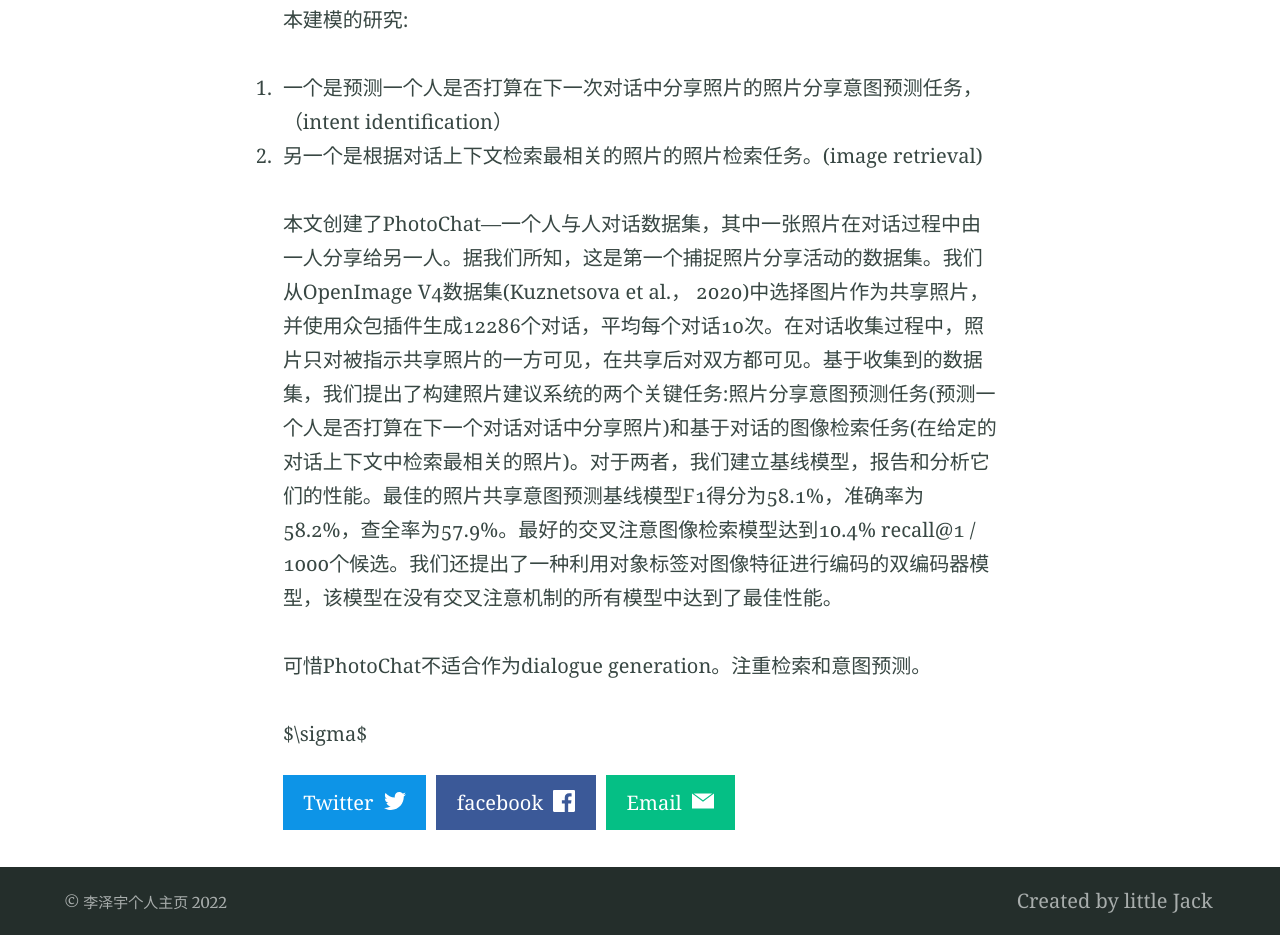
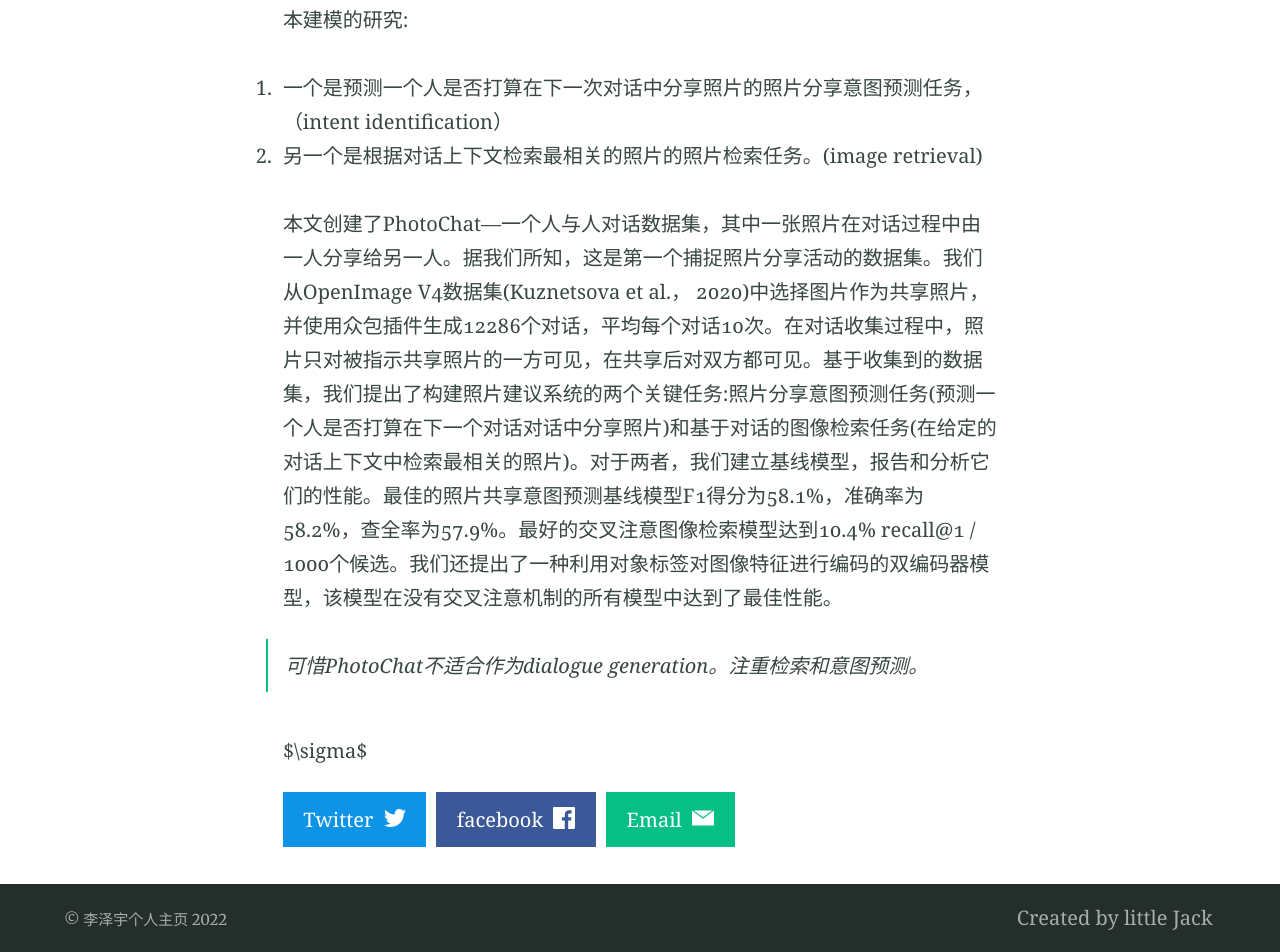
Before and after one commit to lizeyujack/lizeyujack.github.io, a Jekyll site: the page built from _posts/2022-10-11-example-post-21.md, in a window 1280 px wide. Shown: the part 1298-2250 px from the top of the page. Built offline with Jekyll 4.4.1, drawn with Linux system fonts in a browser that asks for light colours.

```diff
--- a/_posts/2022-10-11-example-post-21.md
+++ b/_posts/2022-10-11-example-post-21.md
@@ -20,6 +20,6 @@ PhotoChat 论文精读:
 本文创建了PhotoChat—一个人与人对话数据集，其中一张照片在对话过程中由一人分享给另一人。据我们所知，这是第一个捕捉照片分享活动的数据集。我们从OpenImage V4数据集(Kuznetsova et al.， 2020)中选择图片作为共享照片，并使用众包插件生成12286个对话，平均每个对话10次。在对话收集过程中，照片只对被指示共享照片的一方可见，在共享后对双方都可见。基于收集到的数据集，我们提出了构建照片建议系统的两个关键任务:照片分享意图预测任务(预测一个人是否打算在下一个对话对话中分享照片)和基于对话的图像检索任务(在给定的对话上下文中检索最相关的照片)。对于两者，我们建立基线模型，报告和分析它们的性能。最佳的照片共享意图预测基线模型F1得分为58.1%，准确率为58.2%，查全率为57.9%。最好的交叉注意图像检索模型达到10.4% recall@1 / 1000个候选。我们还提出了一种利用对象标签对图像特征进行编码的双编码器模型，该模型在没有交叉注意机制的所有模型中达到了最佳性能。
 
 
-可惜PhotoChat不适合作为dialogue generation。注重检索和意图预测。
+> 可惜PhotoChat不适合作为dialogue generation。注重检索和意图预测。
 
 $\sigma$
```
